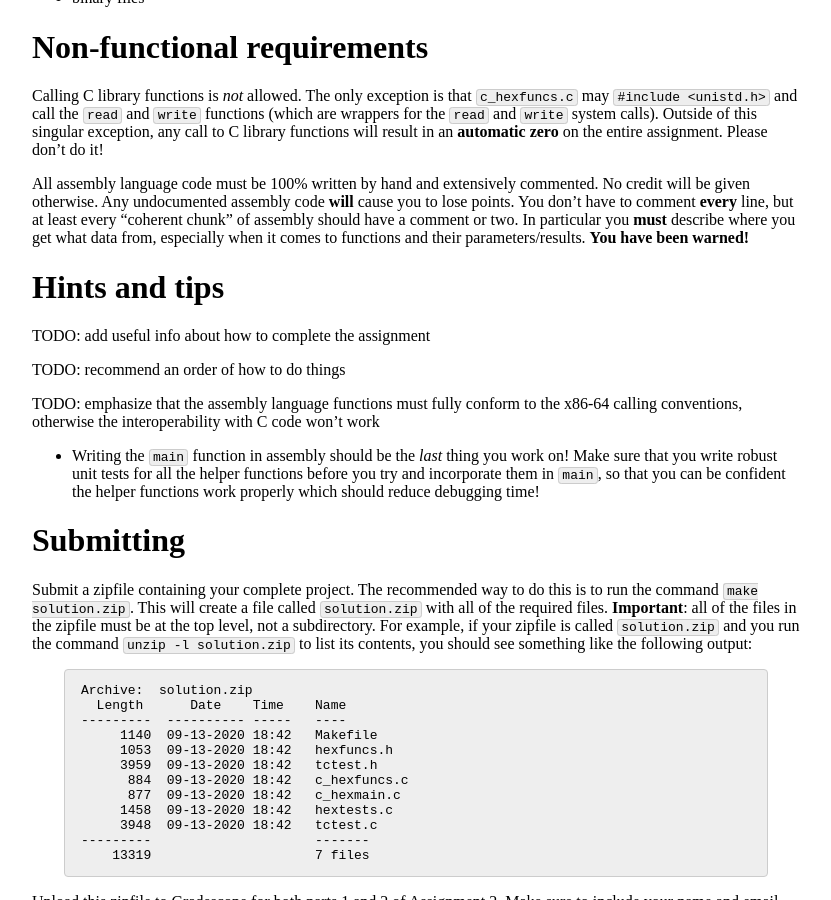
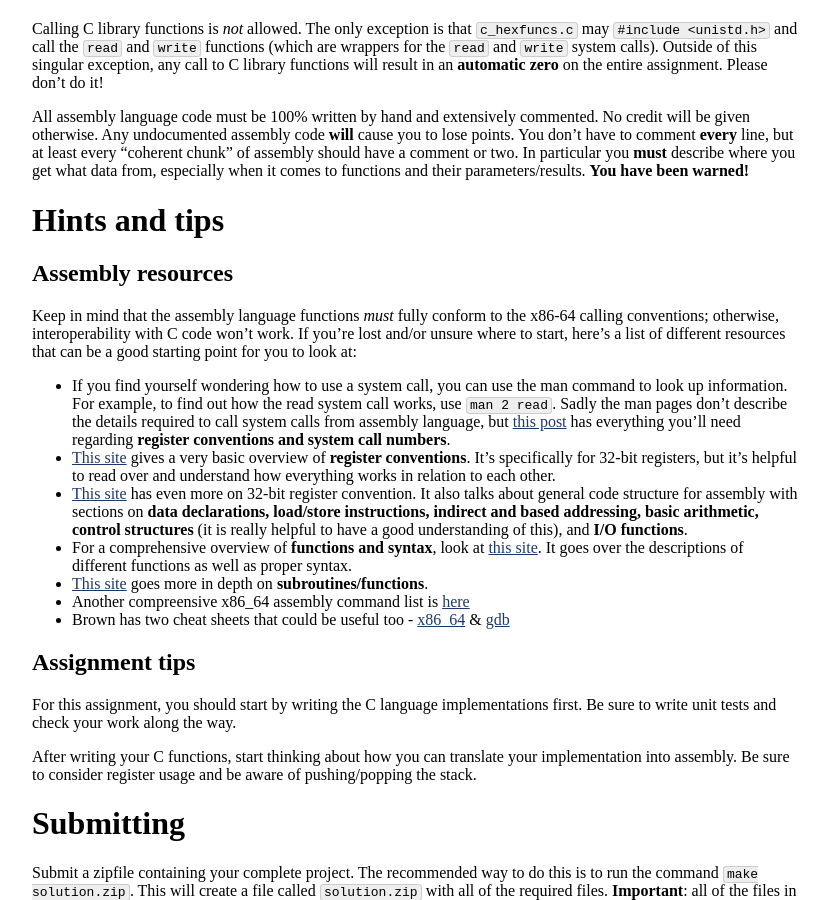
Before and after one commit to jhucsf/fall2020, a Jekyll site: the page built from assign/assign02.md, in a window 1280 px wide and 900 px high, scrolled down 3791 px. Shown: the whole window, without its empty margins (224-1055 px from the left). Built offline with Jekyll 4.4.1, drawn with Linux system fonts in a browser that asks for light colours; some of the changed text lies outside the part shown.

Commit message:
add hex tips/trick

````diff
--- a/assign/assign02.md
+++ b/assign/assign02.md
@@ -76,13 +73,15 @@ Note that in the `-O` option, it is the letter "O", not the numeral "0".
 # Hex dump
 
 Start by [reading up](http://en.wikipedia.org/wiki/Hex_dump) on what
-hexdumps are. For this assignment, you will write a program in C and x86-64 assembly that
-produces a hexdump on standard output for data read from standard input.
+hexdumps are. For this assignment, you will write a program in C and x86-64 assembly that produces a hexdump on standard output for data read from standard input.
+
 Let’s start with an example:
 
+```
     $ ./hex
     Hello
     00000000: 48 65 6c 6c 6f 0a                                Hello.
+```
 
 The program was started, then the user typed the word “Hello” followed
 by return/enter, then CTRL-D was used to stop the input. The result
@@ -92,6 +91,7 @@ newline character generated by the return/enter key. The formatting may
 look a bit strange, but the purpose of the “large gap” becomes apparent
 if we examine a longer input:
 
+```
     $ ./hex
     This is a longer example of a hexdump. Marvel at its magnificence.
     00000000: 54 68 69 73 20 69 73 20 61 20 6c 6f 6e 67 65 72  This is a longer
@@ -99,6 +99,7 @@ if we examine a longer input:
     00000020: 78 64 75 6d 70 2e 20 4d 61 72 76 65 6c 20 61 74  xdump. Marvel at
     00000030: 20 69 74 73 20 6d 61 67 6e 69 66 69 63 65 6e 63   its magnificenc
     00000040: 65 2e 0a                                         e..
+```
 
 This time the user entered two sentences, then signaled end of input
 with CTRL-D. Again, we see the ASCII code for each character (including
@@ -201,13 +202,22 @@ All assembly language code must be 100% written by hand and extensively commente
 
 # Hints and tips
 
-TODO: add useful info about how to complete the assignment
+## Assembly resources
+Keep in mind that the assembly language functions *must* fully conform to the x86-64 calling conventions; otherwise, interoperability with C code won't work. If you're lost and/or unsure where to start, here's a list of different resources that can be a good starting point for you to look at:
 
-TODO: recommend an order of how to do things
+- If you find yourself wondering how to use a system call, you can use the man command to look up information. For example, to find out how the read system call works, use `man 2 read`. Sadly the man pages don’t describe the details
+required to call system calls from assembly language, but [this post](http://blog.rchapman.org/posts/Linux_System_Call_Table_for_x86_64/) has everything you’ll need regarding **register conventions and system call numbers**.
+- [This site](http://www.cs.uwm.edu/classes/cs315/Bacon/Lecture/HTML/ch05s03.html) gives a very basic overview of **register conventions**. It's specifically for 32-bit registers, but it's helpful to read over and understand how everything works in relation to each other.
+- [This site](https://minnie.tuhs.org/CompArch/Resources/mips_quick_tutorial.html) has even more on 32-bit register convention. It also talks about general code structure for assembly with sections on **data declarations, load/store instructions, indirect and based addressing, basic arithmetic, control structures** (it is really helpful to have a good understanding of this), and **I/O functions**.
+- For a comprehensive overview of **functions and syntax**, look at [this site](http://www.mrc.uidaho.edu/mrc/people/jff/digital/MIPSir.html). It goes over the descriptions of different functions as well as proper syntax.
+- [This site](http://people.cs.pitt.edu/~xujie/cs447/Mips/sub.html) goes more in depth on **subroutines/functions**.
+- Another compreensive x86_64 assembly command list is [here](https://www.felixcloutier.com/x86/)
+- Brown has two cheat sheets that could be useful too - [x86_64](https://cs.brown.edu/courses/cs033/docs/guides/x64_cheatsheet.pdf) & [gdb](https://cs.brown.edu/courses/cs033/docs/guides/gdb.pdf)
 
-TODO: emphasize that the assembly language functions must fully conform to the x86-64 calling conventions, otherwise the interoperability with C code won't work
+## Assignment tips
+For this assignment, you should start by writing the C language implementations first. Be sure to write unit tests and check your work along the way.
 
-* Writing the `main` function in assembly should be the *last* thing you work on! Make sure that you write robust unit tests for all the helper functions before you try and incorporate them in `main`, so that you can be confident the helper functions work properly which should reduce debugging time!
+After writing your C functions, start thinking about how you can translate your implementation into assembly. Be sure to consider register usage and be aware of pushing/popping the stack.
 
 # Submitting
 
````
Also changed, not shown: other parts of assign/assign02.md (+2 -5 lines).
